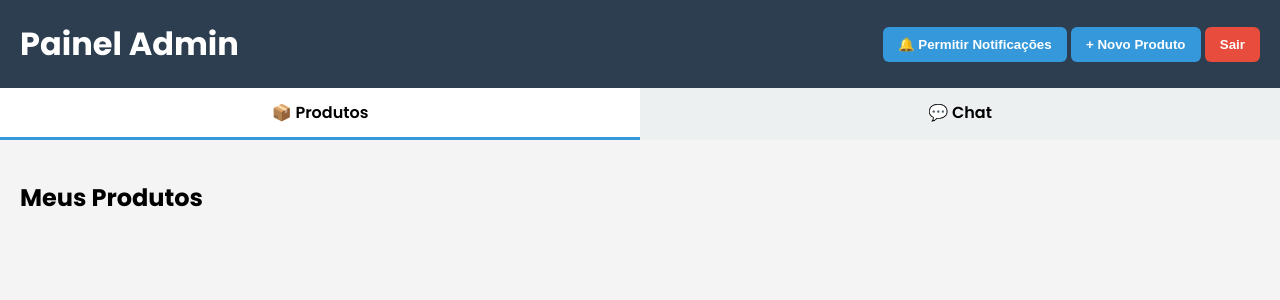
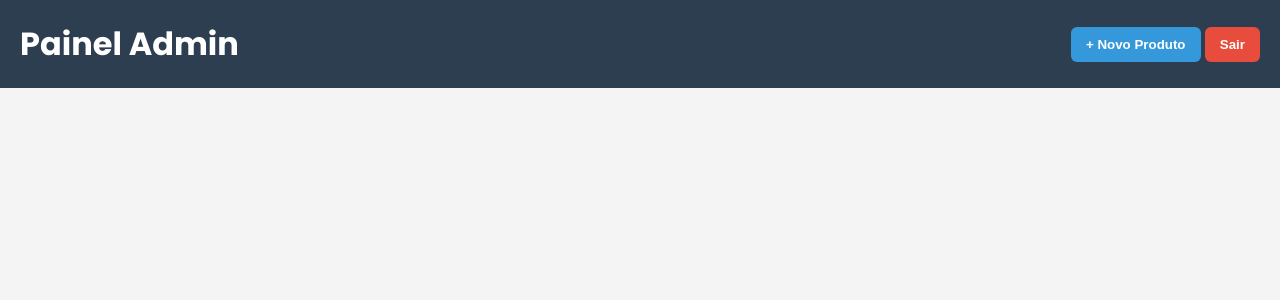
Before and after one commit to wiggers12/ecomercie, a Flask app: page /admin in a window 1280 px wide. Shown: the top 300 px of the page. Run offline with Flask 3, Linux system fonts and the light colour scheme; some libraries are stand-ins or nearby versions.

Commit message:
Update admin.html

```diff
--- a/templates/admin.html
+++ b/templates/admin.html
@@ -14,8 +14,8 @@
     window.OneSignalDeferred = window.OneSignalDeferred || [];
     OneSignalDeferred.push(async function(OneSignal) {
       await OneSignal.init({
-        appId: "2525d779-4ba0-490c-9ac7-b171167053f7", // seu APP ID
-        notifyButton: { enable: true }
+        appId: "2525d779-4ba0-490c-9ac7-b171167053f7", // seu App ID do OneSignal
+        notifyButton: { enable: true } // mostra o sininho
       });
     });
   </script>
@@ -27,68 +27,27 @@
     .btn { padding:10px 15px; border:none; border-radius:6px; cursor:pointer; font-weight:600; }
     .btn-primary { background:#3498db; color:#fff; }
     .btn-danger { background:#e74c3c; color:#fff; }
-    .tabs { display:flex; background:#ecf0f1; }
-    .tab { flex:1; padding:12px; text-align:center; cursor:pointer; font-weight:600; }
-    .tab.active { background:#fff; border-bottom:3px solid #3498db; }
-    .section { display:none; padding:20px; }
-    .section.active { display:block; }
     .table { width:100%; margin-top:20px; border-collapse:collapse; background:#fff; }
     .table th,.table td { padding:12px; border:1px solid #ddd; text-align:left; }
+    .toast-container { position:fixed; bottom:20px; right:20px; z-index:9999; }
+    .toast { background:#2c3e50; color:#fff; padding:15px; border-radius:6px; margin-top:10px; }
     .modal { position:fixed;top:0;left:0;width:100%;height:100%;background:rgba(0,0,0,0.6);display:flex;align-items:center;justify-content:center;z-index:999; }
     .modal-content { background:#fff;padding:20px;border-radius:8px;width:400px;max-width:95%; }
     .modal-content label { display:block;margin-top:10px;font-weight:500; }
     .progress-bar { width:0%;height:5px;background:green;margin-top:5px; }
-    .chat-container { display:flex; height:70vh; border:1px solid #ccc; border-radius:8px; overflow:hidden; background:#fff; }
-    .chat-sessions { width:260px; background:#2c3e50; color:#fff; padding:10px; overflow-y:auto; }
-    .chat-sessions h3 { margin:0 0 10px; text-align:center; }
-    .session { background:#34495e; padding:10px; border-radius:6px; margin-bottom:8px; cursor:pointer; }
-    .session:hover { background:#3d566e; }
-    .session.active { background:#3498db; }
-    .chat-box { flex:1; display:flex; flex-direction:column; }
-    .chat-header { background:#3498db; color:#fff; padding:10px; font-weight:600; }
-    .chat-messages { flex:1; padding:10px; overflow-y:auto; display:flex; flex-direction:column; }
-    .msg { margin:6px 0; padding:8px 12px; border-radius:10px; max-width:70%; word-wrap:break-word; }
-    .msg.user { background:#ecf0f1; align-self:flex-start; }
-    .msg.admin { background:#3498db; color:#fff; align-self:flex-end; }
-    .chat-input { display:flex; border-top:1px solid #ddd; padding:10px; }
-    .chat-input input { flex:1; padding:10px; border:1px solid #ccc; border-radius:8px; }
-    .chat-input button { margin-left:8px; background:#3498db; color:#fff; border:none; border-radius:8px; padding:10px 18px; cursor:pointer; font-weight:600; }
   </style>
 </head>
 <body>
   <div class="header">
     <h1>Painel Admin</h1>
     <div>
-      <button id="btnPermissao" class="btn btn-primary">🔔 Permitir Notificações</button>
       <button class="btn btn-primary" onclick="openProductModal()">+ Novo Produto</button>
       <button class="btn btn-danger" onclick="logout()">Sair</button>
     </div>
   </div>
 
-  <div class="tabs">
-    <div class="tab active" onclick="showSection('produtos')">📦 Produtos</div>
-    <div class="tab" onclick="showSection('chat')">💬 Chat</div>
-  </div>
-
-  <div class="section active" id="produtos">
-    <h2>Meus Produtos</h2>
   <div id="products-table-container"></div>
-  </div>
-
-  <div class="section" id="chat">
-    <h2>Conversas com Clientes</h2>
-    <div class="chat-container">
-      <div class="chat-sessions"><h3>Sessões</h3><div id="sessions">Carregando...</div></div>
-      <div class="chat-box">
-        <div class="chat-header" id="chat-header">Selecione uma sessão</div>
-        <div class="chat-messages" id="chat-messages"></div>
-        <div class="chat-input">
-          <input type="text" id="chat-text" placeholder="Digite sua mensagem..." disabled>
-          <button onclick="sendMessage()" id="send-btn" disabled>Enviar</button>
-        </div>
-      </div>
-    </div>
-  </div>
+  <div id="toast-container" class="toast-container"></div>
 
   <script type="module">
     import { initializeApp } from "https://www.gstatic.com/firebasejs/10.12.2/firebase-app.js";
@@ -111,21 +70,27 @@
     const db = getFirestore(app);
     const storage = getStorage(app);
 
-  function showSection(id){
-    document.querySelectorAll(".section").forEach(s=>s.classList.remove("active"));
-    document.querySelectorAll(".tab").forEach(t=>t.classList.remove("active"));
-    document.getElementById(id).classList.add("active");
-    document.querySelector(`.tab[onclick="showSection('${id}')"]`).classList.add("active");
+    // --- Toast helper
+    function showToast(msg) {
+      const container = document.getElementById("toast-container");
+      const toast = document.createElement("div");
+      toast.className = "toast";
+      toast.innerText = msg;
+      container.appendChild(toast);
+      setTimeout(() => toast.remove(), 5000);
     }
-  window.showSection = showSection;
 
-  // --- Produtos
+    // --- Render tabela produtos
     async function renderProductsTable() {
       const user = auth.currentUser;
       if (!user) return;
       const idToken = await user.getIdToken();
       const res = await fetch("/api/my_products", { headers: { "Authorization": "Bearer " + idToken } });
       const products = await res.json();
+      if (!products.length) {
+        document.getElementById("products-table-container").innerHTML = "<p>Nenhum produto ainda.</p>";
+        return;
+      }
       let html = `<table class="table"><tr><th>Nome</th><th>Preço</th><th>Imagem</th><th>Vídeo</th></tr>`;
       products.forEach(p => {
         html += `<tr>
@@ -139,6 +104,7 @@
       document.getElementById("products-table-container").innerHTML = html;
     }
 
+    // --- Modal Produto + Upload
     window.openProductModal = () => {
       const modal = document.createElement("div");
       modal.className = "modal";
@@ -179,71 +145,28 @@
       const vidFile=document.getElementById("videoProd").files[0];
       if (imgFile) imgUrl = await uploadFile(imgFile,"img-progress");
       if (vidFile) vidUrl = await uploadFile(vidFile,"vid-progress");
-    const produto={ nome:document.getElementById("nomeProd").value, valor:parseFloat(document.getElementById("valorProd").value)||0, imagemUrl:imgUrl, videoUrl:vidUrl };
+      const produto={
+        nome:document.getElementById("nomeProd").value,
+        valor:parseFloat(document.getElementById("valorProd").value)||0,
+        imagemUrl:imgUrl,
+        videoUrl:vidUrl
+      };
       await fetch("/api/products",{
-      method:"POST", headers:{"Content-Type":"application/json","Authorization":"Bearer "+idToken},
+        method:"POST",
+        headers:{"Content-Type":"application/json","Authorization":"Bearer "+idToken},
         body:JSON.stringify(produto)
       });
       document.querySelector(".modal").remove();
       renderProductsTable();
+      showToast("✅ Produto adicionado com sucesso!");
     };
 
-  // --- Chat
-  let selectedSession=null;
-  async function loadSessions(){
-    try{
-      const user=auth.currentUser;
-      const idToken=await user.getIdToken();
-      const res=await fetch("/api/sessions",{headers:{"Authorization":"Bearer "+idToken}});
-      const sessions=await res.json();
-      const list=document.getElementById("sessions");
-      list.innerHTML="";
-      if(!Array.isArray(sessions)||!sessions.length){ list.innerHTML="<p>Nenhuma sessão encontrada.</p>"; return; }
-      sessions.forEach(s=>{
-        const div=document.createElement("div");
-        div.className="session"+(s.id===selectedSession?" active":"");
-        div.textContent="Sessão: "+s.id.substring(0,6);
-        div.onclick=()=>selectSession(s.id);
-        list.appendChild(div);
+    // --- Auth
+    onAuthStateChanged(auth, (user) => {
+      if (!user) { window.location.href="/login"; return; }
+      renderProductsTable();
     });
-    }catch(e){console.error(e);}
-  }
-
-  function selectSession(id){
-    selectedSession=id;
-    document.getElementById("chat-header").textContent="Sessão: "+id;
-    document.getElementById("chat-text").disabled=false;
-    document.getElementById("send-btn").disabled=false;
-    loadMessages();
-  }
-
-  async function loadMessages(){
-    if(!selectedSession) return;
-    const res=await fetch(`/api/get_messages?sessionId=${selectedSession}`);
-    const msgs=await res.json();
-    const box=document.getElementById("chat-messages");
-    box.innerHTML="";
-    msgs.forEach(m=>{
-      const div=document.createElement("div");
-      div.className="msg "+(m.sender==="user"?"user":"admin");
-      div.textContent=m.text;
-      box.appendChild(div);
-    });
-    box.scrollTop=box.scrollHeight;
-  }
-
-  async function sendMessage(){
-    const text=document.getElementById("chat-text").value.trim();
-    if(!text||!selectedSession) return;
-    await fetch("/api/send_message",{method:"POST",headers:{"Content-Type":"application/json"},body:JSON.stringify({sessionId:selectedSession,sender:"admin",text})});
-    document.getElementById("chat-text").value="";
-    loadMessages();
-  }
-  window.sendMessage=sendMessage;
-
-  // --- Init
-  onAuthStateChanged(auth,(user)=>{ if(!user){window.location.href="/login";return;} renderProductsTable(); setInterval(()=>{loadSessions();loadMessages();},3000); });
-  window.logout=()=>signOut(auth);
+    window.logout = ()=>signOut(auth);
   </script>
 </body>
 </html>
```
Lines whose indentation alone changed are shown as unchanged.
